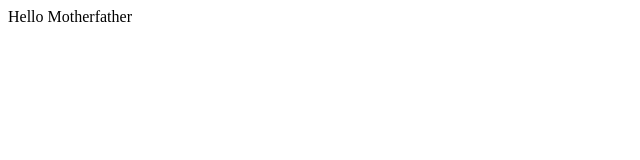
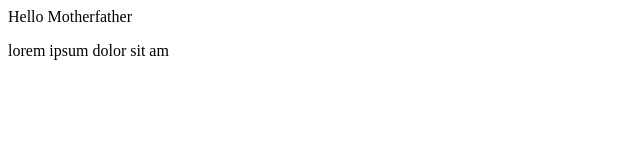
Before and after one commit to PerdioJefte/demo-repo, a plain HTML site: page index.html in a window 1280 px wide. Shown: the whole page, without its empty margins (0-640 px from the left). Drawn offline with Linux system fonts and the light colour scheme.

Commit message:
midified

```diff
--- a/index.html
+++ b/index.html
@@ -1 +1,2 @@
 <div>Hello Motherfather</div>
+<p>lorem ipsum dolor sit am</p>
```
